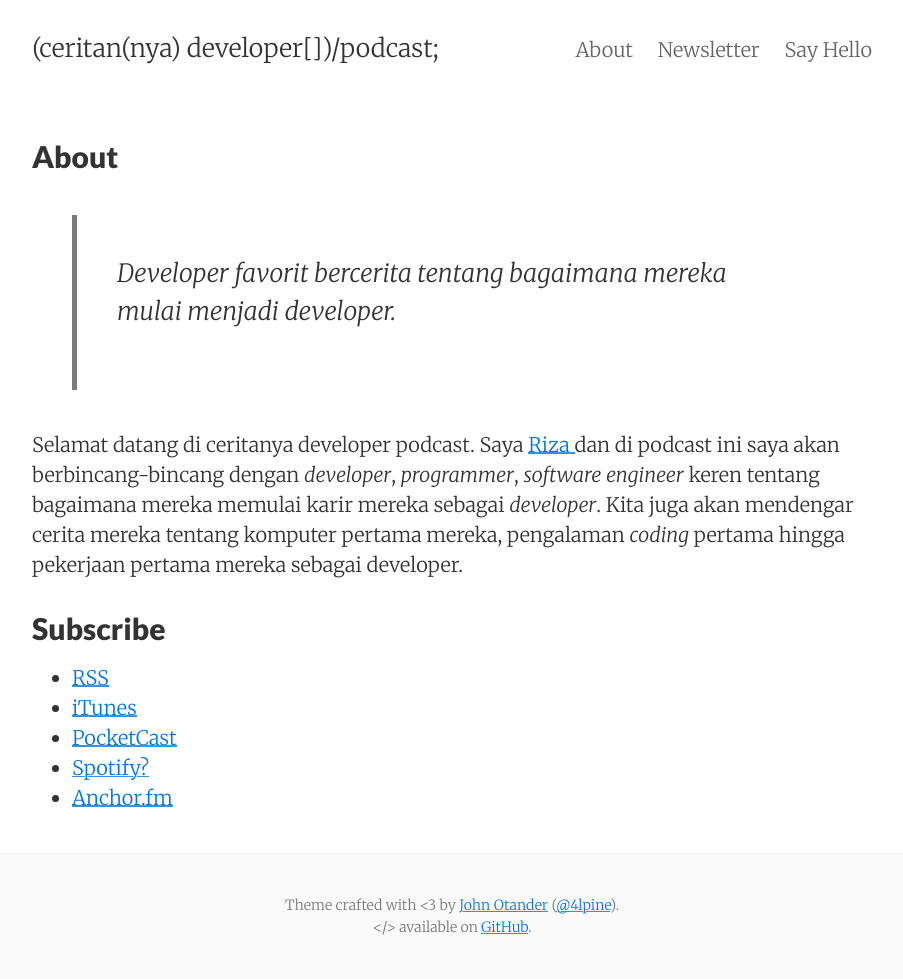
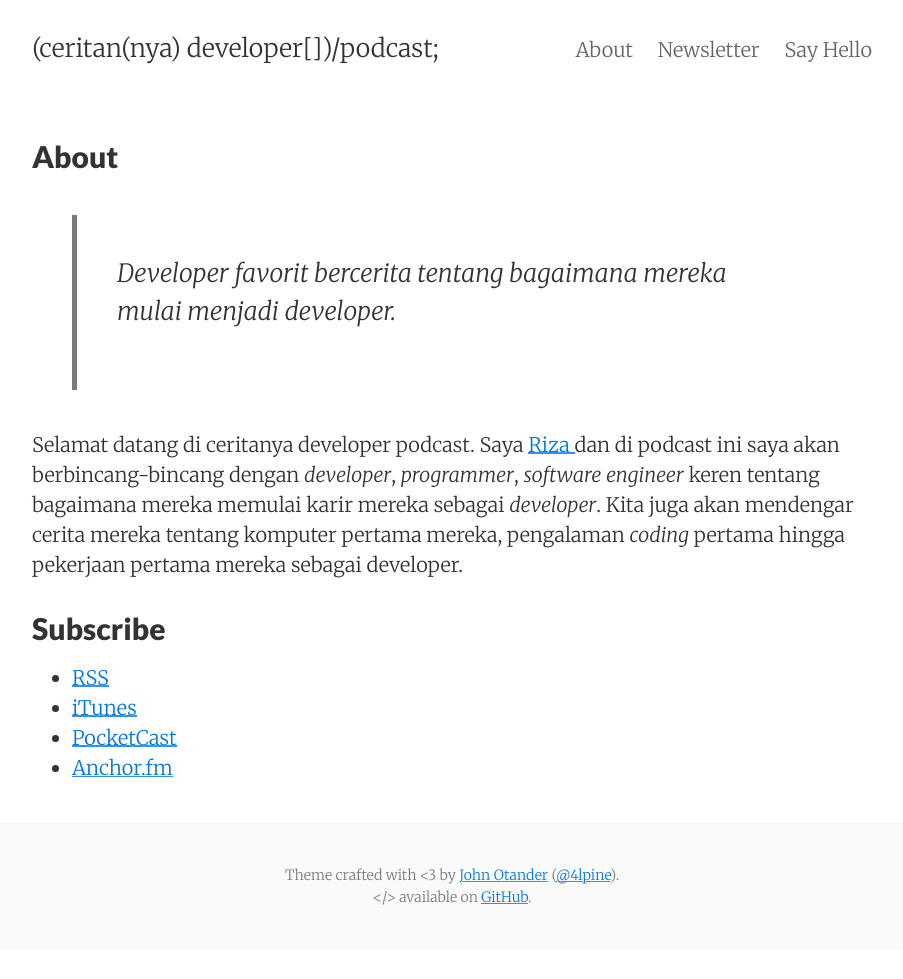
Before and after one commit to rizafahmi/ceritanya-podcast-site, a Jekyll site: the page built from about.md, in a window 1280 px wide. Shown: the whole page, without its empty margins (188-1091 px from the left). Built offline with Jekyll 4.4.1, drawn with Linux system fonts in a browser that asks for light colours; after the commit the page ends 949 px from its top, so only the background shows below that.

Commit message:
Update about page

```diff
--- a/about.md
+++ b/about.md
@@ -12,7 +12,6 @@ Selamat datang di ceritanya developer podcast. Saya [ Riza ](https://rizafahmi.c
 ## Subscribe
 
 * [RSS](https://anchor.fm/s/30348d4/podcast/rss)
-* [iTunes]()
-* [PocketCast]()
-* [Spotify?]()
+* [iTunes](https://itunes.apple.com/us/podcast/ceritanya-developer-podcast/id1364448110?mt=2)
+* [PocketCast](http://pca.st/CwU8)
 * [Anchor.fm](https://anchor.fm/ceritanya-developer)
```
